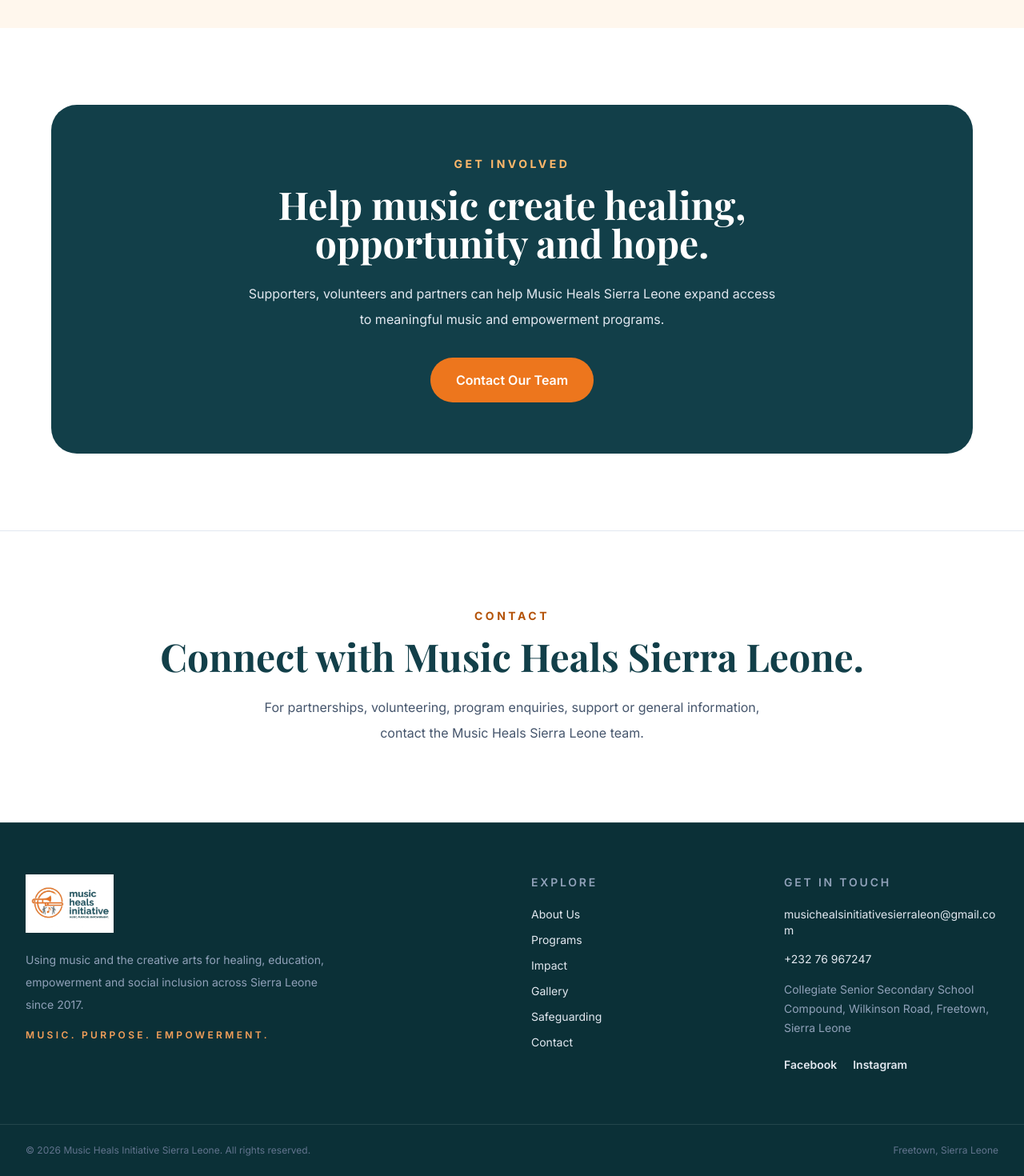
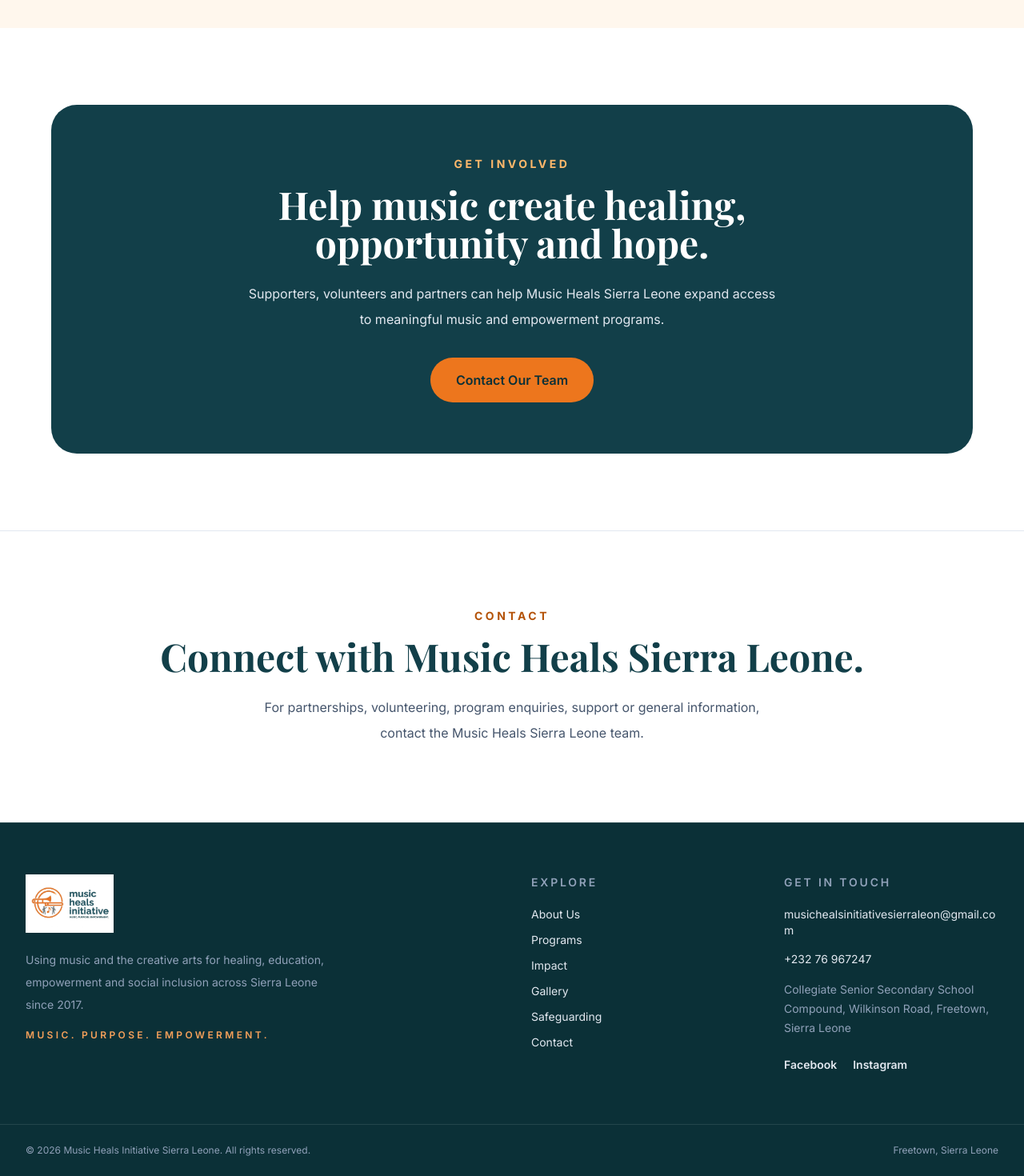
Before and after one commit to yayahkay/music-heals, a Next.js app: page / in a window 1280 px wide. Shown: the part 8157-9627 px from the top of the page at 80% size. Built offline with nearby package versions, Linux system fonts and the light colour scheme.

Commit message:
Fix footer and Contact Our Team button contrast

```diff
--- a/app/page.tsx
+++ b/app/page.tsx
@@ -523,7 +523,7 @@
 
 
             <a href="/contact"
-            className="mt-8 inline-block rounded-full bg-brand-orange px-8 py-4 font-semibold transition hover:bg-brand-orange-dark"
+                        className="mt-8 inline-block rounded-full bg-brand-orange px-8 py-4 font-semibold text-brand-teal-dark transition hover:bg-brand-orange-light"
           >
             Contact Our Team
           </a>
--- a/components/SiteFooter.tsx
+++ b/components/SiteFooter.tsx
@@ -108,7 +108,7 @@
 
       {/* Bottom bar: copyright */}
       <div className="border-t border-white/10">
-        <div className="mx-auto flex max-w-7xl flex-col gap-2 px-6 py-6 text-xs text-slate-500 sm:flex-row sm:justify-between lg:px-8">
+        <div className="mx-auto flex max-w-7xl flex-col gap-2 px-6 py-6 text-xs text-slate-400 sm:flex-row sm:justify-between lg:px-8">
           <p>&copy; {year} Music Heals Initiative Sierra Leone. All rights reserved.</p>
           <p>Freetown, Sierra Leone</p>
         </div>
```
